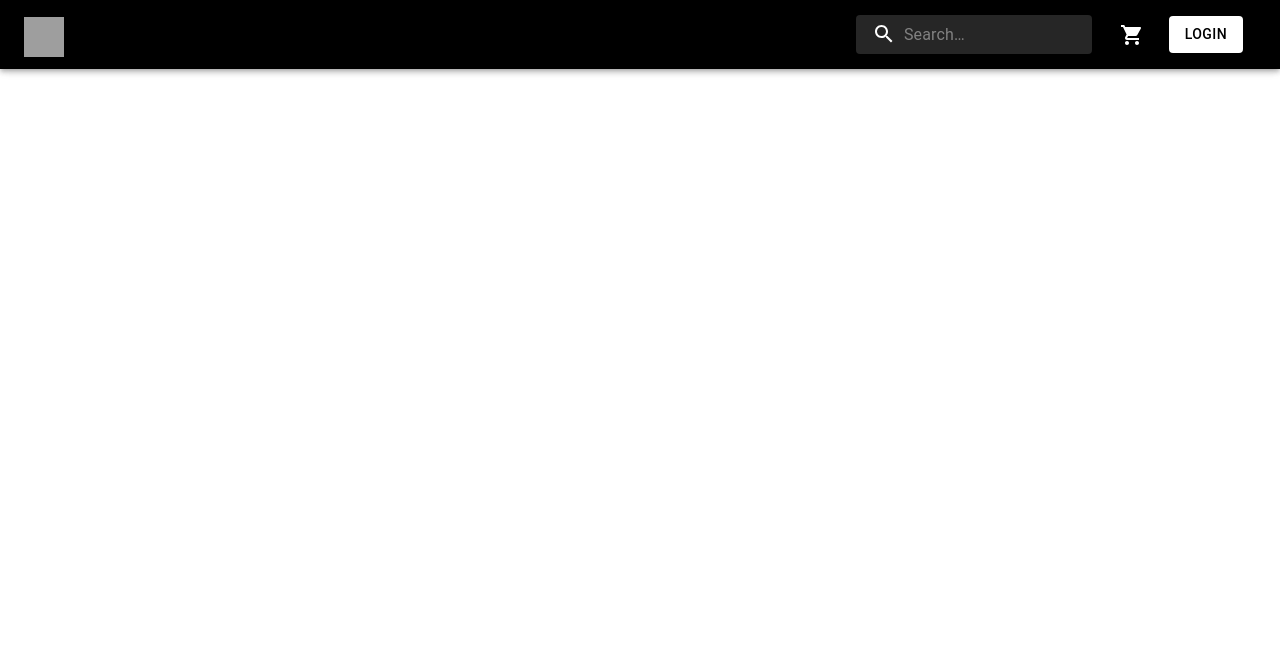
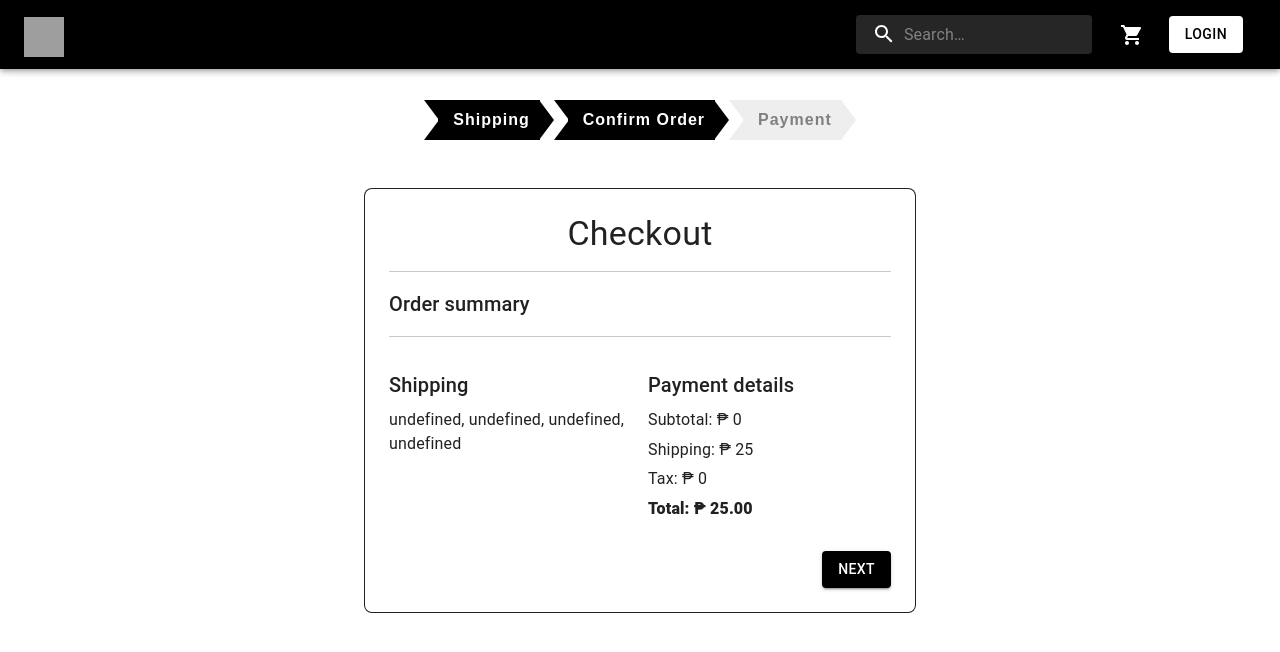
Before and after one commit to ampoldellova/MERN_Kickz_frontend, a React (Create React App) app: page /confirm in a window 1280 px wide. Before the commit this address had no page. Shown: the top 652 px of the page. Built offline with nearby package versions, Linux system fonts and the light colour scheme; grey boxes are pictures that could not be loaded.

Commit message:
Confirm Order Page

```diff
--- a/src/App.js
+++ b/src/App.js
@@ -11,9 +11,10 @@ import UpdatePassword from './Components/User/UpdatePassword';
 import UpdateProfile from './Components/User/UpdateProfile';
 import Cart from './Components/Cart/Cart';
 import { toast } from 'react-toastify';
+import Shipping from './Components/Cart/Shipping';
+import ConfirmOrder from './Components/Cart/ConfirmOrder';
 import "react-toastify/dist/ReactToastify.css";
 import axios from 'axios';
-import Shipping from './Components/Cart/Shipping';
 
 function App() {
   const [state, setState] = useState({
@@ -109,6 +110,7 @@ function App() {
             saveShippingInfo={saveShippingInfo}
           />}
           />
+          <Route path="/confirm" element={<ConfirmOrder cartItems={state.cartItems} shippingInfo={state.shippingInfo} />} />
         </Routes>
       </Router>
     </div>
--- /dev/null
+++ b/src/Components/Cart/ConfirmOrder.js
@@ -0,0 +1,102 @@
+import React, { Fragment, useState } from 'react';
+import { Typography, List, ListItem, ListItemText, Grid, Container, Card, Button } from '@mui/material';
+import CheckoutSteps from './CheckoutSteps';
+import MetaData from '../Layout/Metadata';
+import { Link, useNavigate } from 'react-router-dom'
+import { getUser } from '../../utils/helpers'
+const payments = [
+    { name: 'Card type', detail: 'Visa' },
+    { name: 'Card holder', detail: 'Mr John Smith' },
+    { name: 'Card number', detail: 'xxxx-xxxx-xxxx-1234' },
+    { name: 'Expiry date', detail: '04/2024' },
+];
+const ConfirmOrder = ({ cartItems, shippingInfo }) => {
+
+    const [user, setUser] = useState(getUser() ? getUser() : {})
+    let navigate = useNavigate();
+    const itemsPrice = cartItems.reduce((acc, item) => acc + item.price * item.quantity, 0)
+    const shippingPrice = itemsPrice > 200 ? 0 : 25
+    const taxPrice = Number((0.05 * itemsPrice).toFixed(2))
+    const totalPrice = (itemsPrice + shippingPrice + taxPrice).toFixed(2)
+
+    const processToPayment = () => {
+        const data = {
+            itemsPrice: itemsPrice.toFixed(2),
+            shippingPrice,
+            taxPrice,
+            totalPrice
+        }
+
+        sessionStorage.setItem('orderInfo', JSON.stringify(data))
+        navigate('/payment')
+    }
+
+    return (
+        <React.Fragment>
+            <MetaData title={'Confirm Order'} />
+            <CheckoutSteps shipping confirmOrder />
+            <Container component="main" maxWidth="sm" sx={{ mb: 4 }}>
+                <Card variant="outlined" className="rounded-3" sx={{ my: { xs: 3, md: 6 }, p: { xs: 2, md: 3 }, border: '1px solid' }}>
+                    <Typography component="h1" variant="h4" align="center" >
+                        Checkout
+                    </Typography><hr />
+                    <Typography variant="h6" gutterBottom>
+                        Order summary
+                    </Typography>
+                    <List disablePadding>
+                        {cartItems.map(item => (
+                            <ListItem key={item.name} sx={{ py: 1, px: 0 }}>
+                                <ListItemText><img src={item.image} alt={item.name} height="100" width="100" /></ListItemText>
+                                <ListItemText primary={item.name} secondary={item.desc} />
+                                <Typography variant="body2">₱ {item.price}</Typography>
+                            </ListItem>
+                        ))}
+                    </List><hr />
+                    <Grid container spacing={2}>
+                        <Grid item xs={12} sm={6}>
+                            <Typography variant="h6" gutterBottom sx={{ mt: 2 }}>
+                                Shipping
+                            </Typography>
+                            <Typography gutterBottom>
+                                {getUser() && <p>{user && user.name}</p>}
+                            </Typography>
+                            <Typography gutterBottom>
+                                {`${shippingInfo.address}, ${shippingInfo.city}, ${shippingInfo.postalCode}, ${shippingInfo.country}`}
+                            </Typography>
+                        </Grid>
+                        <Grid item container direction="column" xs={12} sm={6}>
+                            <Typography variant="h6" gutterBottom sx={{ mt: 2 }}>
+                                Payment details
+                            </Typography>
+                            <Grid container>
+                                <Grid item xs={8}>
+                                    <Typography gutterBottom>Subtotal: ₱ {itemsPrice}</Typography>
+                                </Grid>
+                                <Grid item xs={8}>
+                                    <Typography gutterBottom>Shipping: ₱ {shippingPrice}</Typography>
+                                </Grid>
+                                <Grid item xs={8}>
+                                    <Typography gutterBottom>Tax: ₱ {taxPrice}</Typography>
+                                </Grid>
+                                <Grid item xs={8}>
+                                    <Typography gutterBottom sx={{fontWeight: 1000}}>Total: ₱ {totalPrice}</Typography>
+                                </Grid>
+                            </Grid>
+                        </Grid>
+                    </Grid>
+                    <Grid container justifyContent="flex-end">
+                        <Button
+                            variant="contained"
+                            onClick={processToPayment}
+                            style={{ marginTop: 25, backgroundColor: 'black' }}
+                        >
+                            Next
+                        </Button>
+                    </Grid>
+                </Card>
+            </Container>
+        </React.Fragment>
+    );
+};
+
+export default ConfirmOrder;
```
Also changed, not shown: src/Components/Cart/Shipping.js (line endings or trailing spaces).
